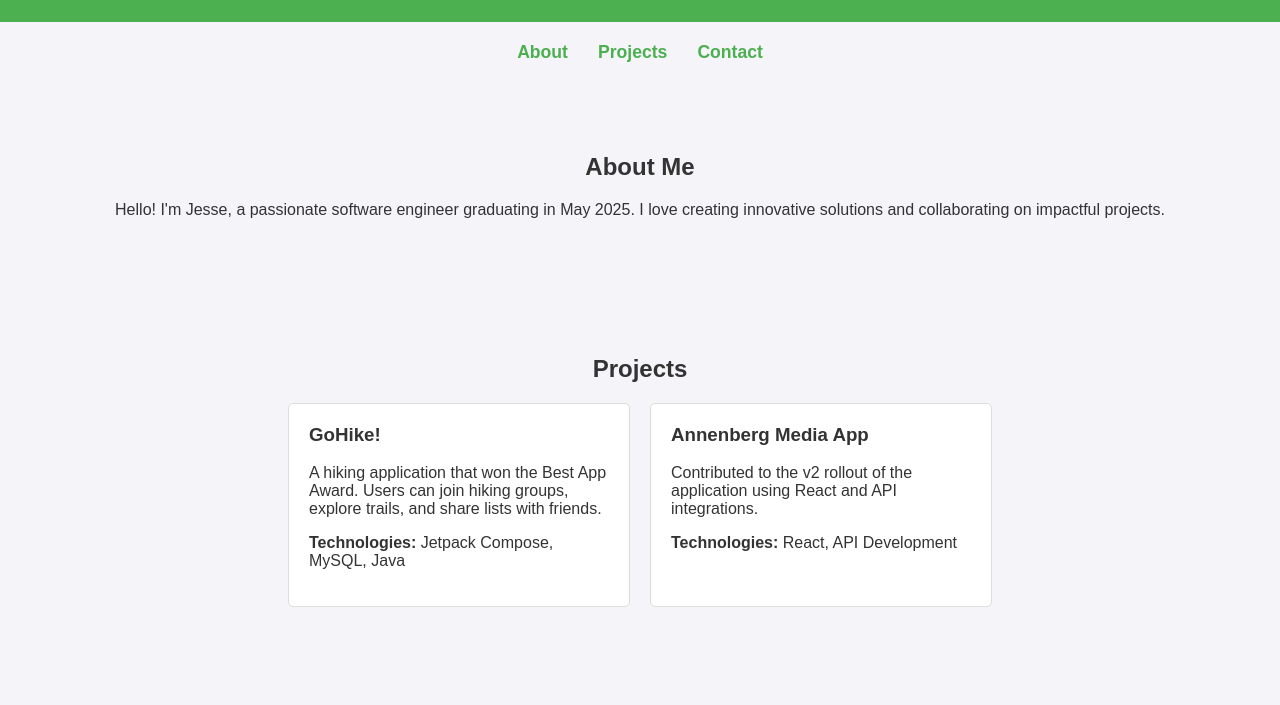
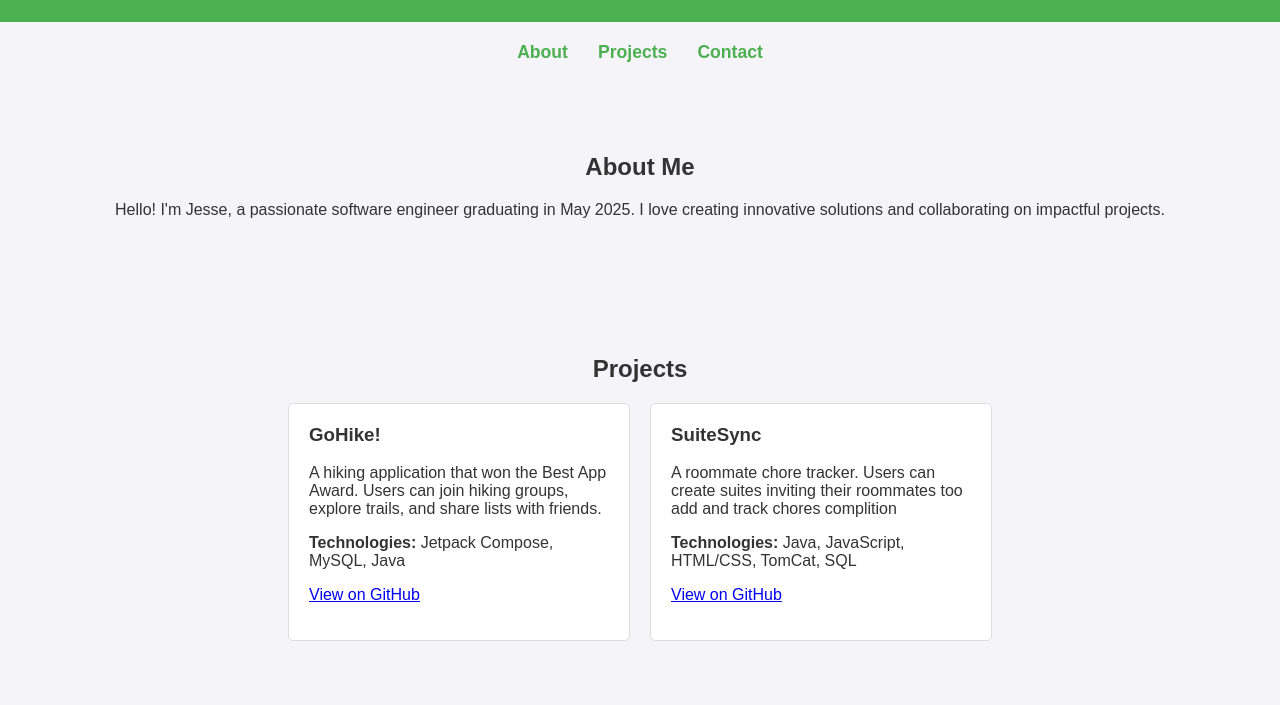
Before and after one commit to Jesse-10ant/jesse-10ant.github.io, a plain HTML site: page index.html in a window 1280 px wide. Shown: the part 95-800 px from the top of the page. Drawn offline with Linux system fonts and the light colour scheme.

Commit message:
Update index.html

```diff
--- a/index.html
+++ b/index.html
@@ -3,7 +3,7 @@
 <head>
     <meta charset="UTF-8">
     <meta name="viewport" content="width=device-width, initial-scale=1.0">
-    <meta name="description" content="Personal portfolio website for Hayley, showcasing projects, skills, and contact information.">
+    <meta name="description" content="Personal portfolio website for Jesse, showcasing projects, skills, and contact information.">
     <title>Jesse's Portfolio</title>
     <style>
         body {
@@ -114,11 +114,14 @@
                 <h3>GoHike!</h3>
                 <p>A hiking application that won the Best App Award. Users can join hiking groups, explore trails, and share lists with friends.</p>
                 <p><strong>Technologies:</strong> Jetpack Compose, MySQL, Java</p>
+                <p><a href="https://github.com/Jesse-10ant/GoHike" target="_blank">View on GitHub</a></p>
+
             </div>
             <div class="project">
-                <h3>Annenberg Media App</h3>
-                <p>Contributed to the v2 rollout of the application using React and API integrations.</p>
-                <p><strong>Technologies:</strong> React, API Development</p>
+                <h3>SuiteSync</h3>
+                <p>A roommate chore tracker. Users can create suites inviting their roommates too add and track chores complition </p>
+                <p><strong>Technologies:</strong> Java, JavaScript, HTML/CSS, TomCat, SQL</p>
+                <p><a href="https://github.com/Jesse-10ant/SUITE-SYNC" target="_blank">View on GitHub</a></p>
             </div>
         </div>
     </section>
```
